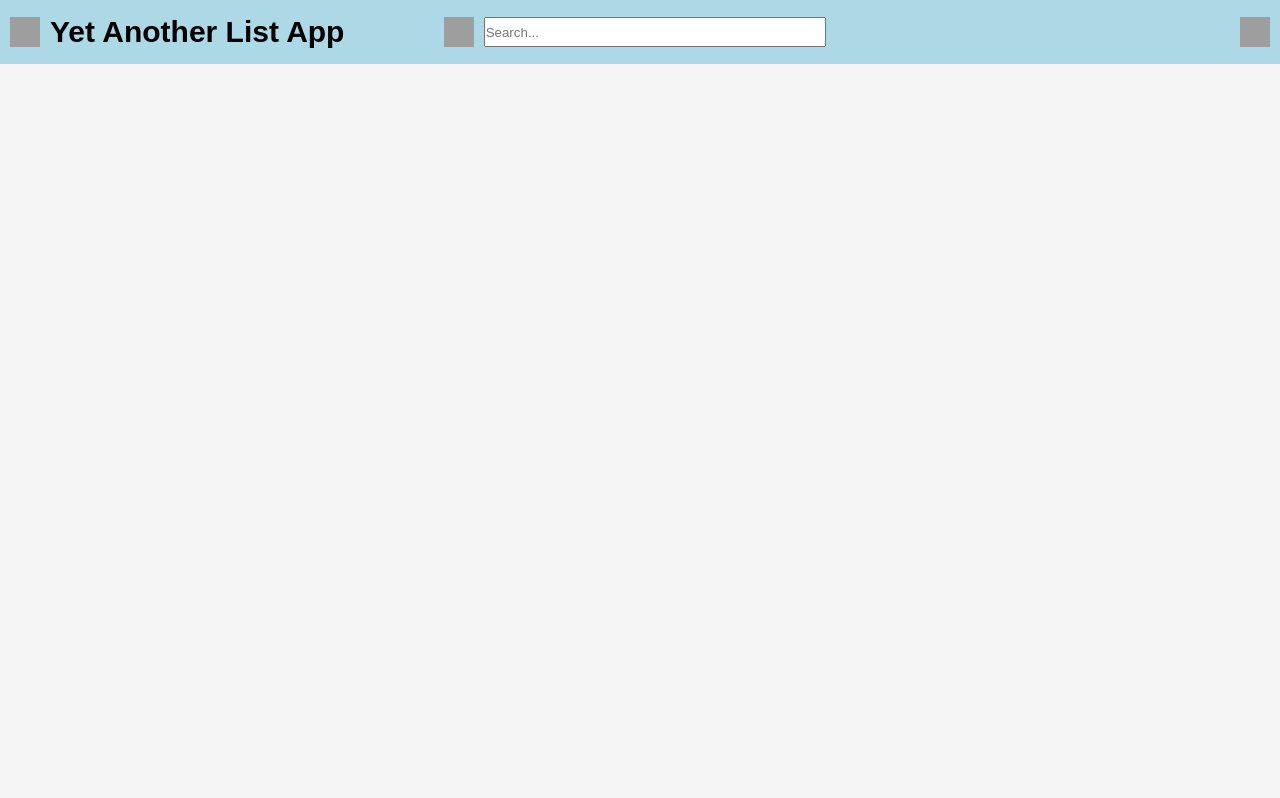
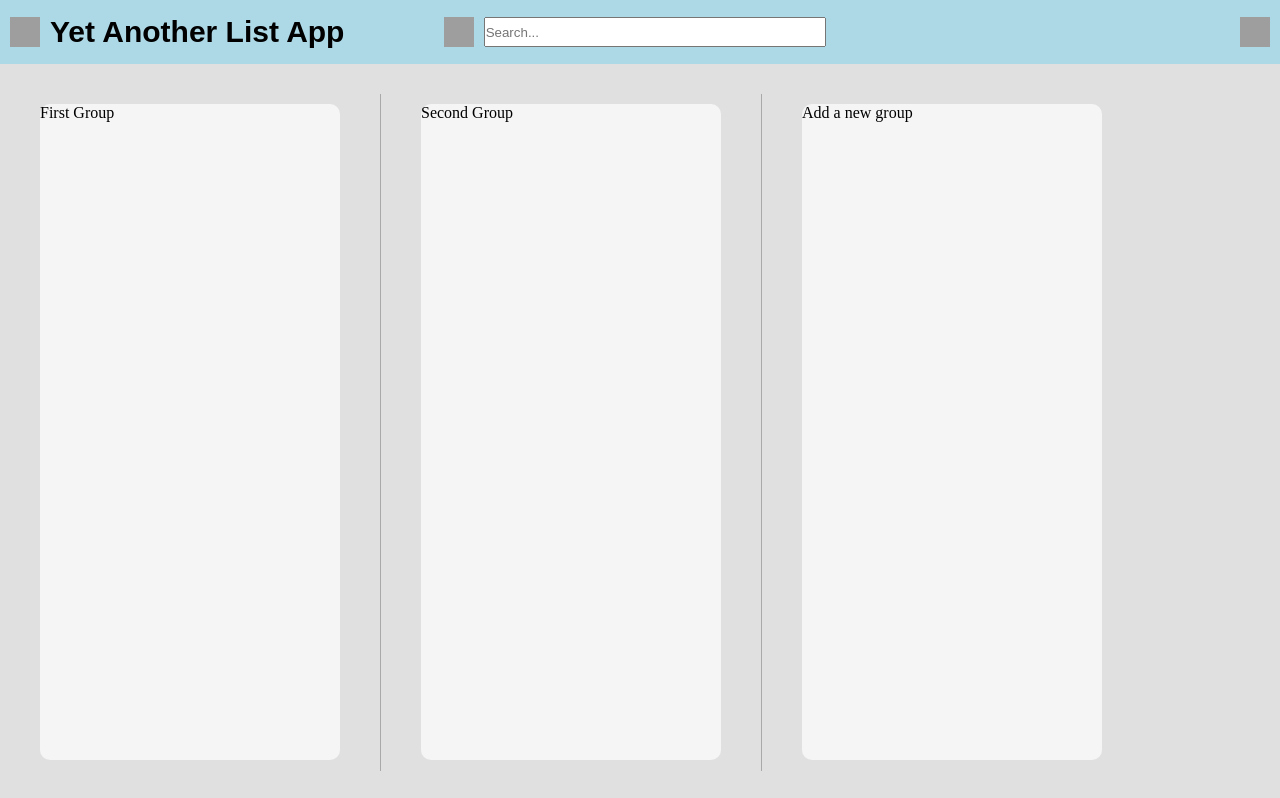
Before and after one commit to llin1592/Yet-Another-List-App, a React (Create React App) app: page / in a window 1280 px wide. Built offline with nearby package versions, Linux system fonts and the light colour scheme; grey boxes are pictures that could not be loaded; the HTML template or start-up script is replaced by a standard one.

Commit message:
implemented basic structure of dashboard containing groups

```diff
--- a/src/Components/Dashboard.js
+++ b/src/Components/Dashboard.js
@@ -1,15 +1,28 @@
-import React, { useState } from "react";
+import React, { useState, useEffect } from "react";
 import Group from "./Group.js";
 import "../Styles/Dashboard.css";
 
 function Dashboard() {
   const [groups, setGroups] = useState([]);
 
+  useEffect(() => {
+    setGroups([
+      ...groups,
+      { title: "First Group", notes: [] },
+      { title: "Second Group", notes: [] },
+    ]);
+  }, []);
+
   return (
     <div className="dashboard-container">
-      {groups.map((group, i) => (
-        <Group key={i} />
-      ))}
+      {/* Close but not this
+        https://stackoverflow.com/questions/31284169/parse-error-adjacent-jsx-elements-must-be-wrapped-in-an-enclosing-tag*/}
+      {/* https://stackoverflow.com/questions/23840997/how-can-i-return-multiple-lines-jsx-in-another-return-statement-in-react */}
+      {groups.map((group, i) => [
+        <Group title={group.title} notes={group.notes} key={i} />,
+        <div className="vertical-line"></div>,
+      ])}
+      <Group title="Add a new group" notes={[]} />
     </div>
   );
 }
--- a/src/Components/Group.js
+++ b/src/Components/Group.js
@@ -1,11 +1,13 @@
 import React, { useState } from "react";
 import Note from "./Note.js";
+import "../Styles/Group.css";
 
 const Group = (props) => {
   const [notes, setNotes] = useState([]);
 
   return (
-    <div className="dashboard-container">
+    <div className="group-container">
+      <p>{props.title}</p>
       {notes.map((note, i) => (
         <Note key={i} />
       ))}
--- a/src/Styles/Dashboard.css
+++ b/src/Styles/Dashboard.css
@@ -4,6 +4,16 @@
 }
 
 .dashboard-container {
-    background-color: whitesmoke;
+    display: flex;
+    background-color: rgb(224, 224, 224);
     height:100%;
 }
+
+/*https://stackoverflow.com/questions/3148415/how-to-make-a-vertical-line-in-html*/
+.vertical-line {
+    position: relative;
+    width: 1px;
+    top: 4%;
+    height: 92%;
+    background-color: darkgray;
+}
--- /dev/null
+++ b/src/Styles/Group.css
@@ -0,0 +1,14 @@
+* {
+    margin: 0;
+    padding: 0;
+}
+
+/* Give container a shadow? */
+.group-container {
+    display: flex;
+    width: 300px;
+    margin: 40px;
+    flex-direction: column;
+    border-radius: 10px;
+    background-color: whitesmoke;
+}
```
